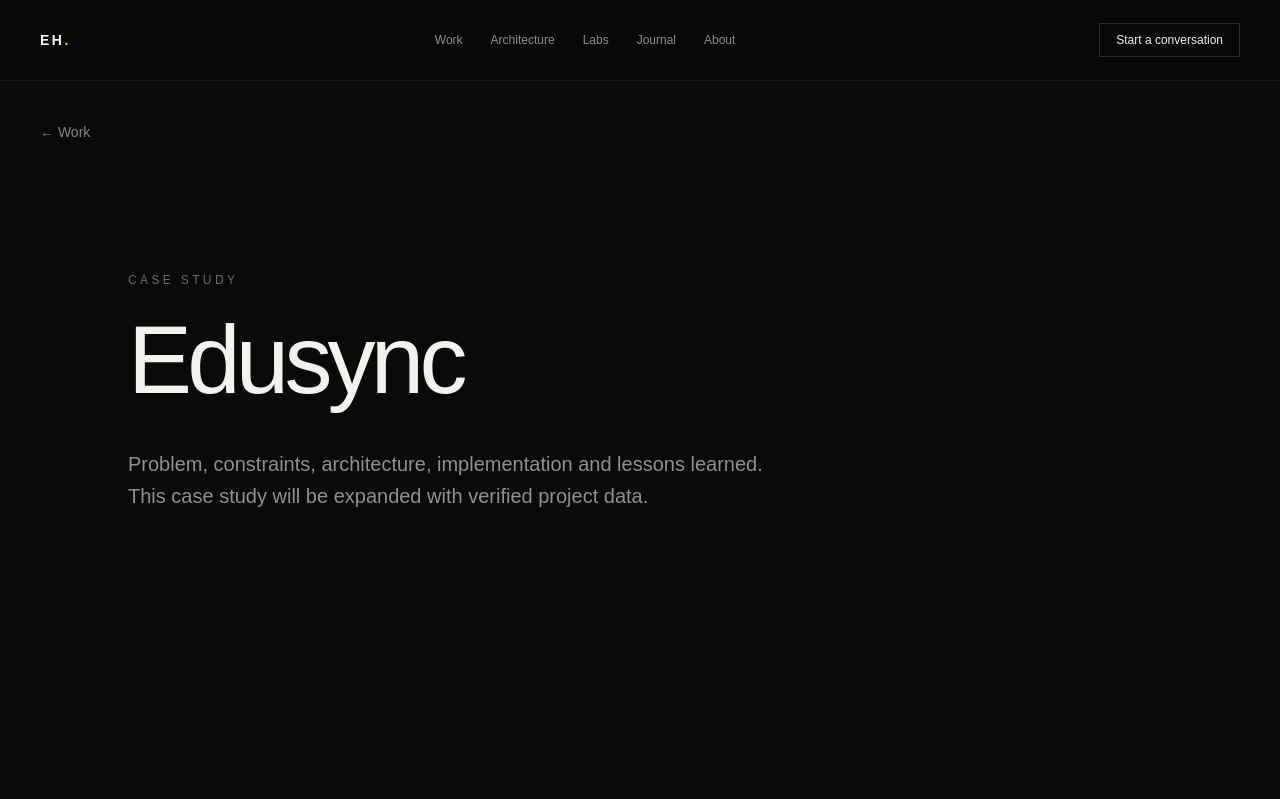
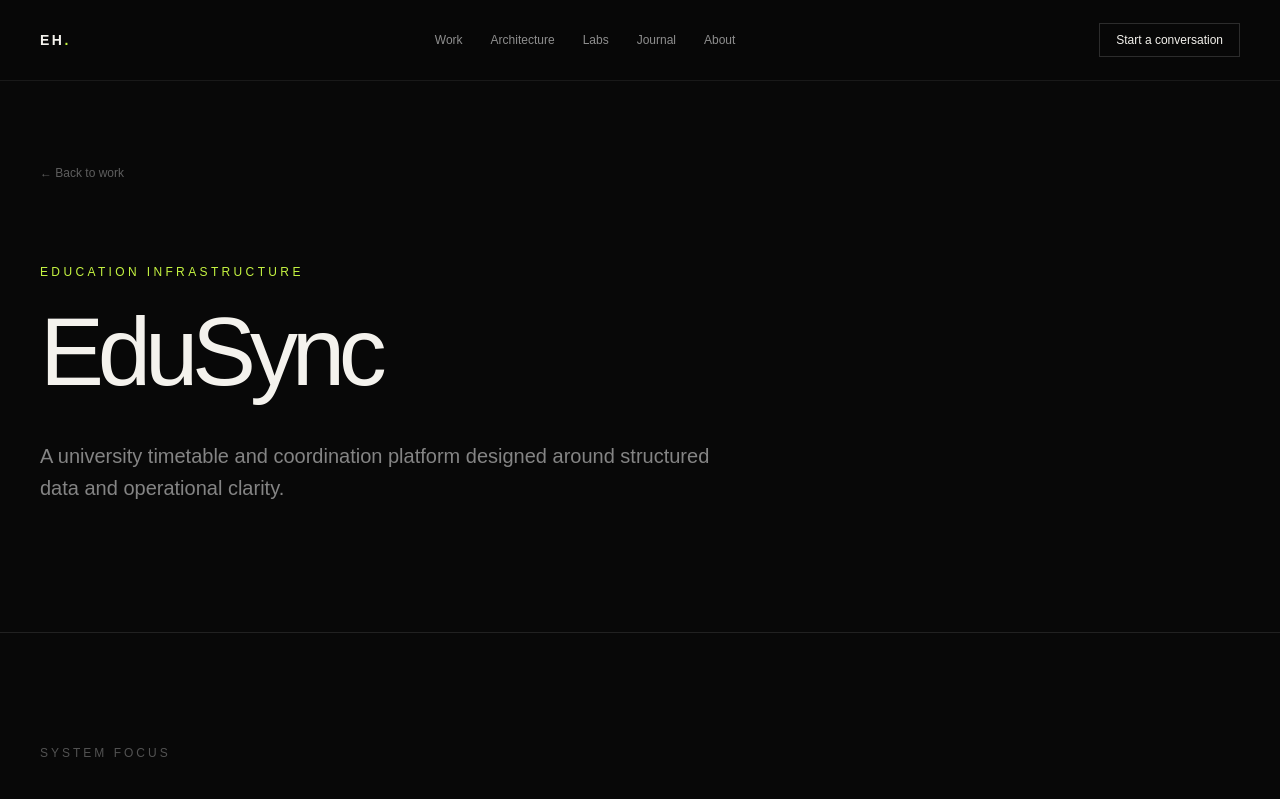
Before and after one commit to digitaleflex/eurinhash-portofolio, a Next.js app: page /work/edusync in a window 1280 px wide. Shown: the top 799 px of the page. Built offline with nearby package versions, Linux system fonts and the light colour scheme.

Commit message:
feat: add project case study system

```diff
--- a/app/work/[slug]/page.tsx
+++ b/app/work/[slug]/page.tsx
@@ -1 +1,8 @@
-export default async function CaseStudy({params}:{params:Promise<{slug:string}>}){const {slug}=await params;const title=slug.replaceAll("-"," ");return <main className="min-h-screen bg-ink text-paper px-6 py-10 md:px-10"><a href="/work" className="text-sm text-white/50">← Work</a><section className="mx-auto max-w-5xl py-32"><p className="text-xs uppercase tracking-[.28em] text-white/40">Case study</p><h1 className="mt-6 text-5xl capitalize tracking-[-.05em] md:text-8xl">{title}</h1><p className="mt-10 max-w-2xl text-xl leading-8 text-white/55">Problem, constraints, architecture, implementation and lessons learned. This case study will be expanded with verified project data.</p></section></main>}
+import Link from "next/link";
+const data: Record<string,{name:string;type:string;summary:string;areas:string[]}> = {
+ hashcode:{name:"HashCode",type:"Community / Technology Platform",summary:"A technology ecosystem combining community, education, projects and practical learning systems.",areas:["Product architecture","Learning systems","Community","Platform engineering"]},
+ "marketplace-1m":{name:"Marketplace 1M",type:"Digital Marketplace",summary:"A premium marketplace concept focused on scalable commerce, trust and a refined customer experience.",areas:["Marketplace architecture","UX systems","Commerce","Scalability"]},
+ "mecanotic-auto":{name:"Mecanotic Auto",type:"Automotive Commerce",summary:"A modern automotive commerce experience designed around discovery, trust and conversion.",areas:["Digital commerce","Content architecture","UX/UI","Performance"]},
+ edusync:{name:"EduSync",type:"Education Infrastructure",summary:"A university timetable and coordination platform designed around structured data and operational clarity.",areas:["Next.js","PostgreSQL","Prisma","Workflow design"]}
+};
+export default async function CaseStudy({params}:{params:Promise<{slug:string}>}){const {slug}=await params;const p=data[slug]??{name:slug.replaceAll("-"," "),type:"Project",summary:"Project case study in preparation.",areas:["Architecture","Engineering"]};return <main><section className="border-b border-white/10 px-6 pb-24 pt-20 md:px-10 md:pb-32"><div className="mx-auto max-w-7xl"><Link href="/work" className="text-xs text-white/35 hover:text-white">← Back to work</Link><p className="mt-20 text-xs uppercase tracking-[.28em] text-[#c5f441]">{p.type}</p><h1 className="mt-6 max-w-5xl text-6xl capitalize tracking-[-.065em] md:text-8xl">{p.name}</h1><p className="mt-10 max-w-2xl text-xl leading-8 text-white/50">{p.summary}</p></div></section><section className="mx-auto max-w-7xl px-6 py-20 md:px-10 md:py-28"><p className="text-xs uppercase tracking-[.25em] text-white/30">System focus</p><div className="mt-10 grid gap-3 md:grid-cols-4">{p.areas.map((x,i)=><div key={x} className="border border-white/10 p-6"><span className="text-xs text-white/25">0{i+1}</span><h2 className="mt-12 text-sm">{x}</h2></div>)}</div><div className="mt-20 max-w-3xl"><h2 className="text-3xl tracking-[-.03em]">From problem to system.</h2><p className="mt-6 leading-8 text-white/45">The detailed case study will document context, constraints, architecture, implementation decisions, security considerations and outcomes using verified project information.</p></div></section></main>}
```
